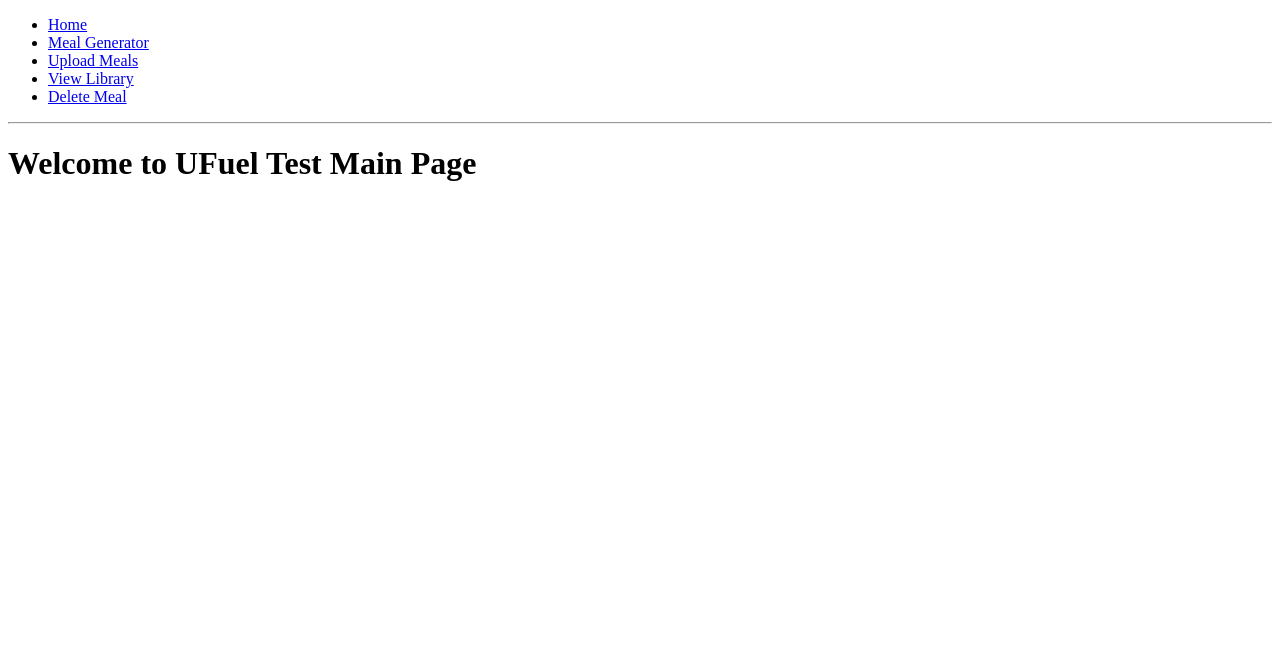
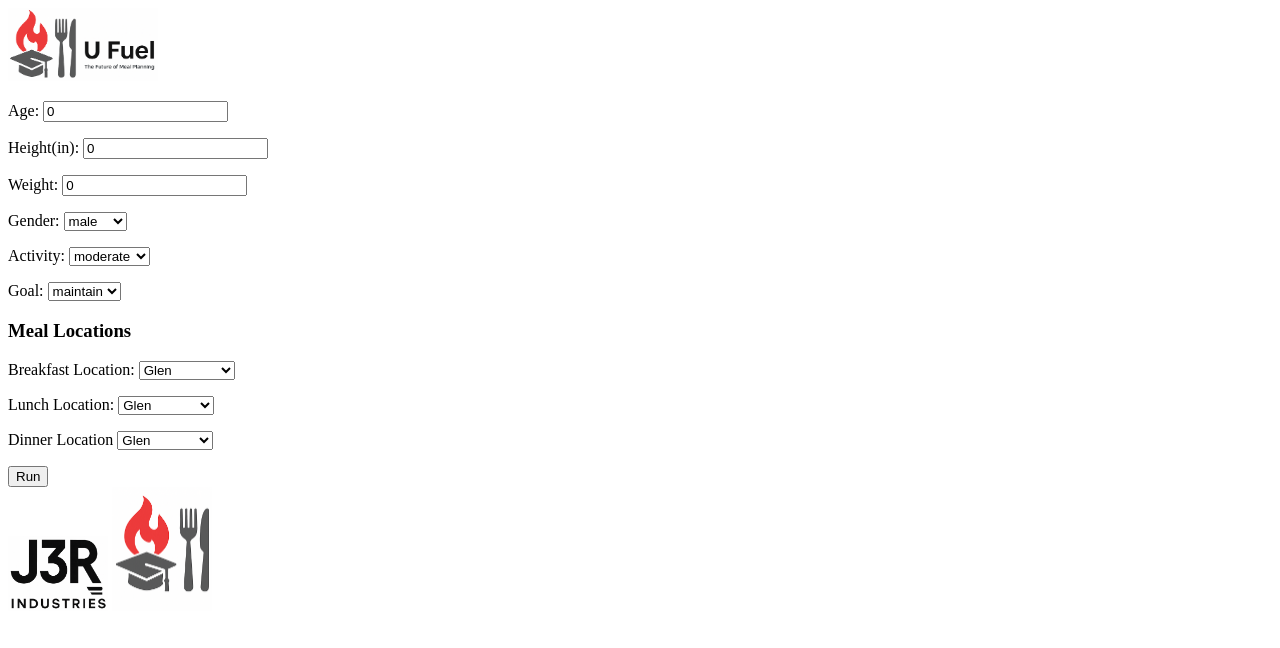
Before and after one commit to corvid-dev/UFuel, a Flask app: page / in a window 1280 px wide. Shown: the top 648 px of the page. Run offline with Flask 3, Linux system fonts and the light colour scheme.

Commit message:
fixing Jeff-branch

```diff
--- a/app/templates/index.html
+++ b/app/templates/index.html
@@ -1,4 +1,90 @@
-{% extends "base.html" %}
-{% block content %}
-<h1>Welcome to UFuel Test Main Page</h1>
-{% endblock %}
+<!DOCTYPE html>
+<html lang="en">
+<head>
+  <meta charset="UTF-8">
+  <title>UFuel </title>
+  <link rel = "stylesheet" href = "static/css/styles.css">
+</head>
+<body>
+  <img src="static/images/UFuellogo.png" alt="UFuel Logo" width="150"
+  class="logo">
+
+  <form id="testForm">
+    <p>
+      <label for age="age">Age:</label>
+      <input type="number" id="age" value="0">
+    </p>
+    <p>
+      <label for height="height">Height(in):</label>
+      <input type="number" id="height" value="0">
+    <p>
+    <p>
+      <label for weight="weight">Weight:</label>
+     <input type="number" id="weight" value="0">
+    <p>
+
+
+    <p>
+      <label for Gender ="gender">Gender:</label>
+      <select id="gender">
+        <option value="male" selected>male</option>
+        <option value="female">female</option>
+      </select>
+    </p>
+
+    <p>
+      <label for activity ="activity">Activity: </label>
+      <select id="activity">
+        <option value="sedentary">sedentary</option>
+        <option value="moderate" selected>moderate</option>
+        <option value="active">active</option>
+      </select>
+    </p>
+
+    <p>
+      <label for goal ="goal">Goal: </label>
+      <select id="goal">
+        <option value="lose">lose</option>
+        <option value="maintain" selected>maintain</option>
+        <option value="gain">gain</option>
+      </select>
+    </p>
+
+    <h3>Meal Locations</h3>
+    <p>
+      <label for breakfast_location="breakfast_location">Breakfast Location: </label>
+      <select id="breakfast_location">
+        <option value="Glen" selected>Glen</option>
+        <option value="Newell">Newell</option>
+        <option value="West Village">West Village</option>
+      </select>
+    </p>
+
+    <p>
+      <label for lunch_location ="lunch_location">Lunch Location: </label>
+      <select id="lunch_location">
+        <option value="Glen" selected>Glen</option>
+        <option value="Newell">Newell</option>
+        <option value="West Village">West Village</option>
+      </select>
+    </p>
+
+    <p><label for dinner_location ="dinner_location">Dinner Location</label>
+      <select id="dinner_location">
+        <option value="Glen" selected>Glen</option>
+        <option value="Newell">Newell</option>
+        <option value="West Village">West Village</option>
+      </select>
+    </p>
+
+    <button type="submit">Run</button>
+  </form>
+  <div class="logos">
+  <img src="static/images/j3r_logo.png" alt="J3R Logo" width="100">
+  <img src="static/images/hatlogo.png" alt="logo"width = "100">
+  </div>
+  <pre id="output"></pre>
+
+  <script src="{{ url_for('static', filename='js/main.js') }}"></script>
+</body>
+</html>
```
Also changed, not shown: app/static/css/css/styles.css (added, +62 -0 lines), app/static/css/images/UFuelLogo.png (added), app/static/css/images/hatlogo.png (added), app/static/css/images/j3r_logo.png (added), app/static/css/styles.css (added).
